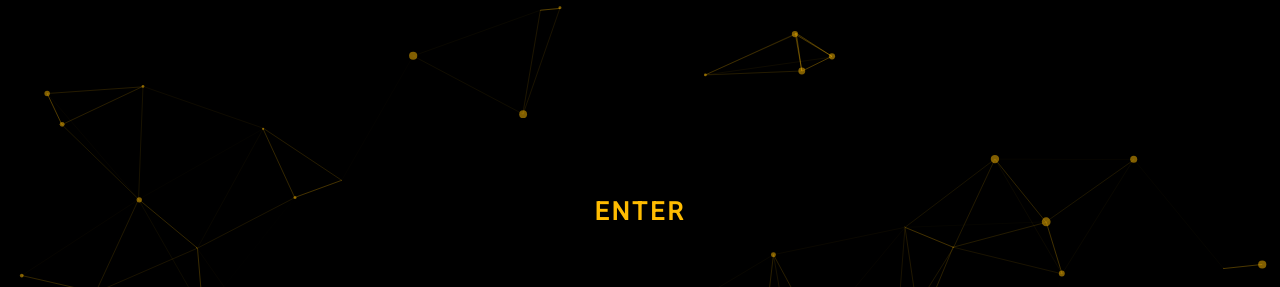
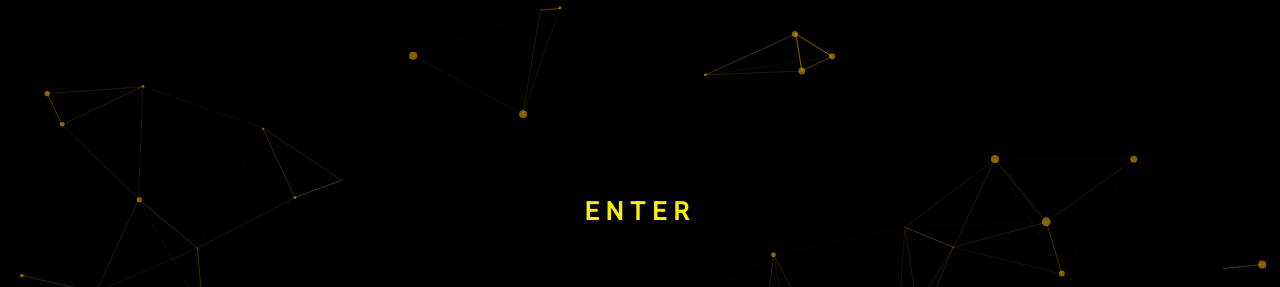
Before and after one commit to HernanBatista/hernanw1, a plain HTML site: page index.html in a window 1280 px wide. In both pictures the pointer is over the element "ENTER". Shown: the top 287 px of the page. Drawn offline with nearby package versions, Linux system fonts and the light colour scheme.

Commit message:
Add files via upload

```diff
--- a/css/style.css
+++ b/css/style.css
@@ -45,6 +45,14 @@ body{
 .flipimg{
 	transform: scaleX(-1);
 }
+
+p:hover{
+	letter-spacing: 7px;
+    transition: 1s;
+    color: #f9f104;
+}
+p{transition: 1s;}
+
 /* modal */
 
 .btn-secondary{
```
